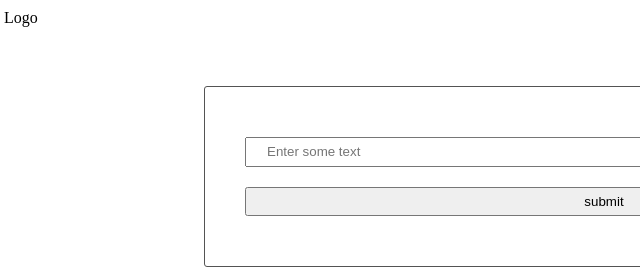
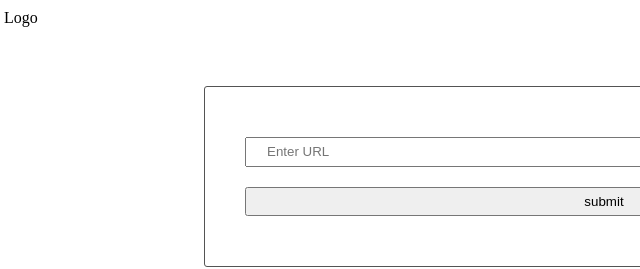
Before and after one commit to EdroVolt/evaluate-news-nlp, a website built with webpack: page src/client/views/index.html in a window 1280 px wide. Shown: the top 269 px of the page, 36-676 px from the left. Built offline with nearby package versions, Linux system fonts and the light colour scheme.

Commit message:
change place holder

```diff
--- a/src/client/views/index.html
+++ b/src/client/views/index.html
@@ -20,7 +20,7 @@
     <main>
         <section>
             <form class="" onsubmit="return handleSubmit(event)">
-                <input id="name" type="text" name="input" value="" placeholder="Enter some text" required>
+                <input id="name" type="text" name="input" value="" placeholder="Enter URL" required>
                 <input type="submit" name="" value="submit" onclick="return Client.handleSubmit(event)"
                     onsubmit="return Client.handleSubmit(event)">
             </form>
```
